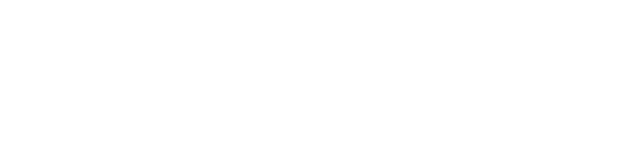
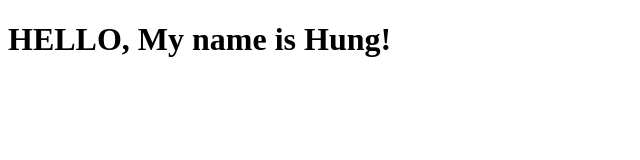
Before and after one commit to Hunghaha1608/Exam-3, a plain HTML site: page index.html in a window 1280 px wide. Shown: the whole page, without its empty margins (0-640 px from the left). Drawn offline with Linux system fonts and the light colour scheme.

Commit message:
Them ten

```diff
--- a/index.html
+++ b/index.html
@@ -5,6 +5,6 @@
     <title>Title</title>
 </head>
 <body>
-
+    <h1>HELLO, My name is Hung!</h1>
 </body>
 </html>
```
